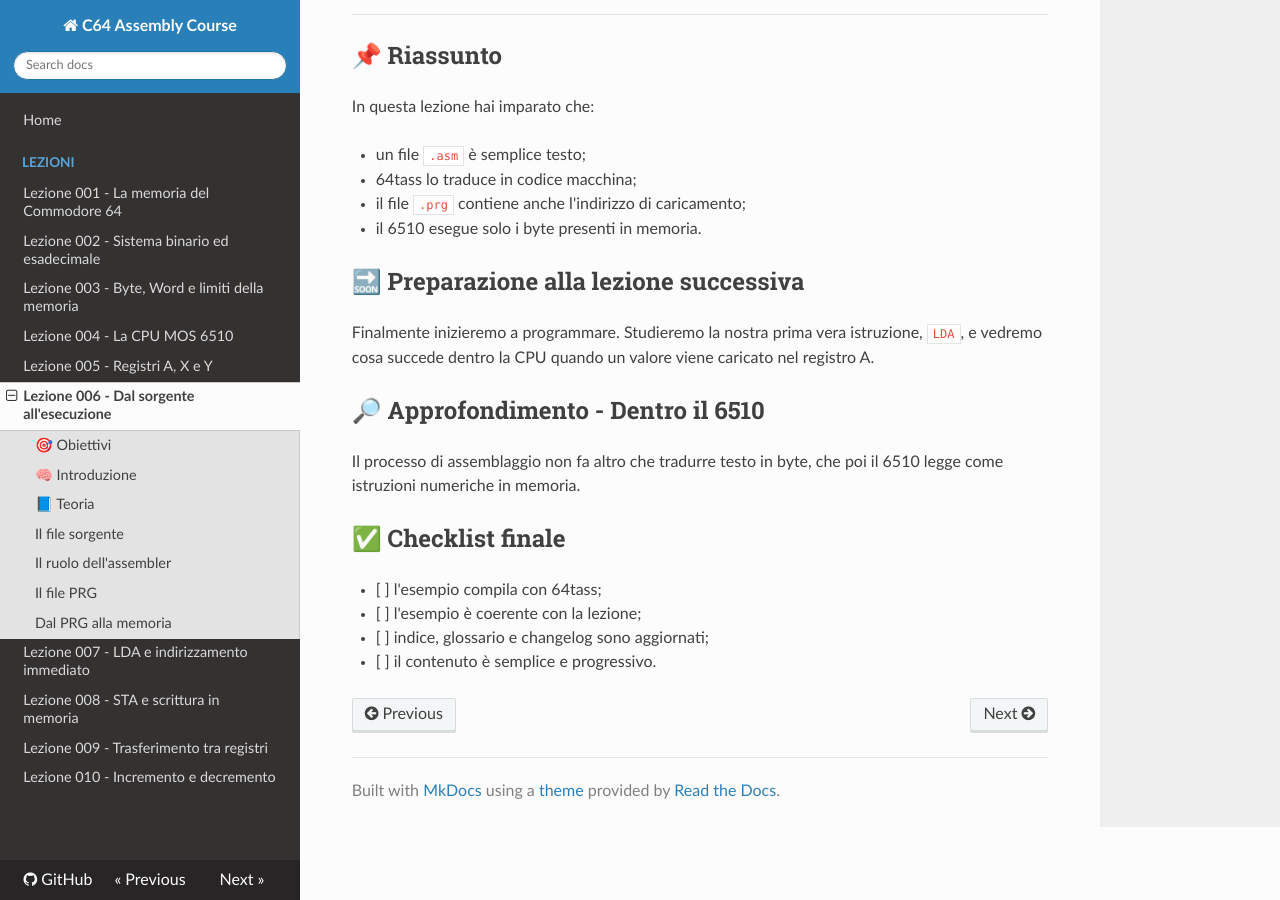
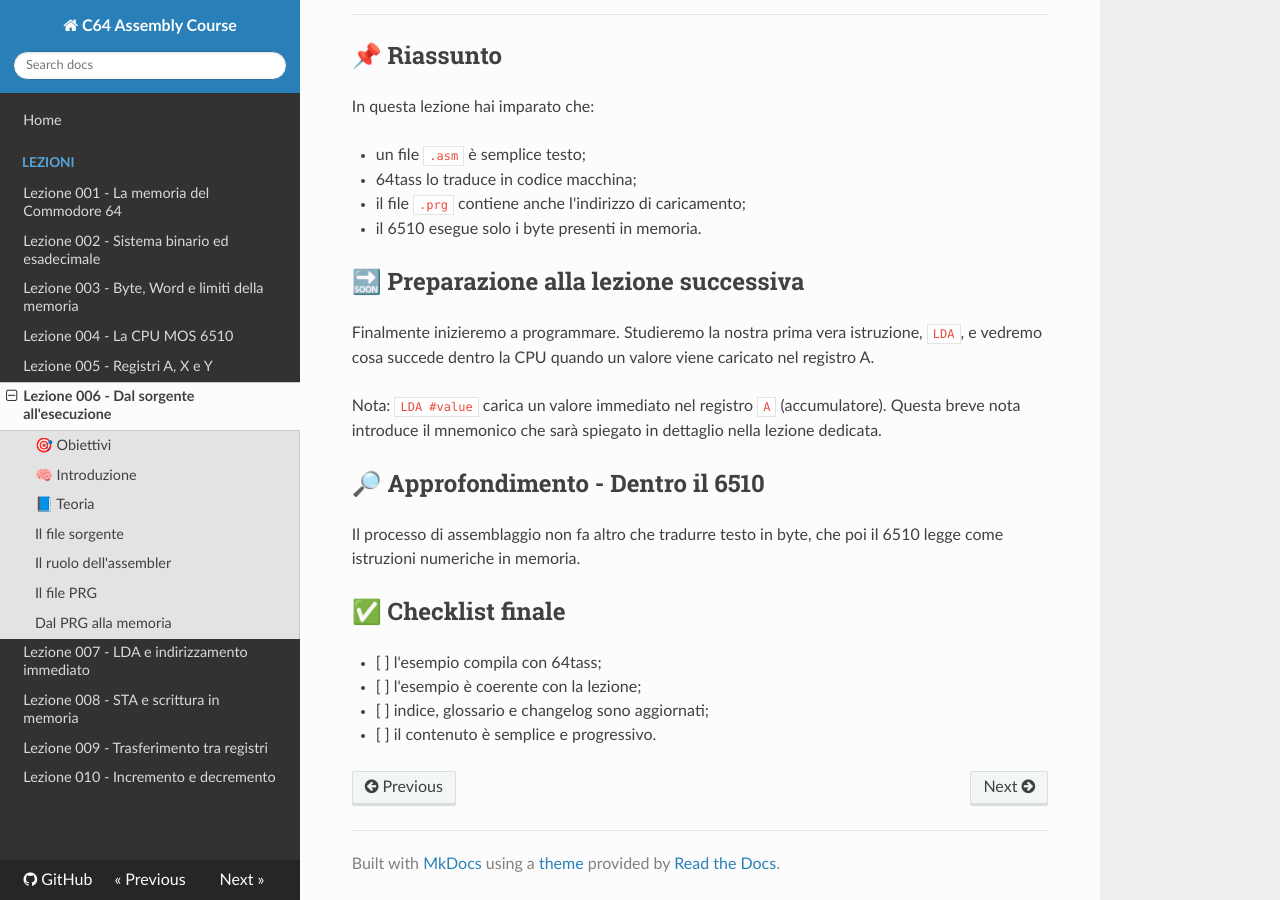
Before and after one commit to quelo1972/c64-assembly-course, an MkDocs documentation site: the page built from docs/lessons/006-from-source-to-execution.md, in a window 1280 px wide and 900 px high, scrolled down 4701 px. Built offline with MkDocs 1.6.1, drawn with Linux system fonts in a browser that asks for light colours; nearby versions of some CDN libraries.

Commit message:
chore(lessons): add brief LDA note where first mentioned to satisfy .ai instruction rule

```diff
--- a/docs/lessons/006-from-source-to-execution.md
+++ b/docs/lessons/006-from-source-to-execution.md
@@ -209,6 +209,8 @@ In questa lezione hai imparato che:
 
 Finalmente inizieremo a programmare. Studieremo la nostra prima vera istruzione, `LDA`, e vedremo cosa succede dentro la CPU quando un valore viene caricato nel registro A.
 
+Nota: `LDA #value` carica un valore immediato nel registro `A` (accumulatore). Questa breve nota introduce il mnemonico che sarà spiegato in dettaglio nella lezione dedicata.
+
 ## 🔎 Approfondimento - Dentro il 6510
 
 Il processo di assemblaggio non fa altro che tradurre testo in byte, che poi il 6510 legge come istruzioni numeriche in memoria.
```
